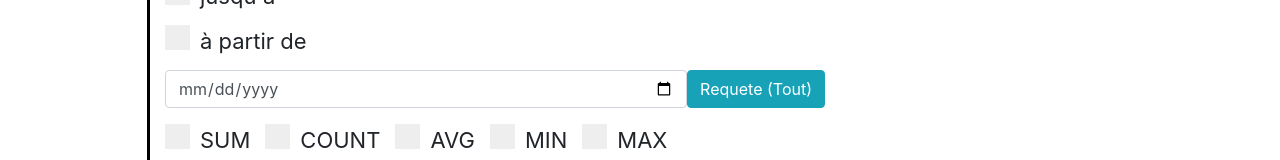
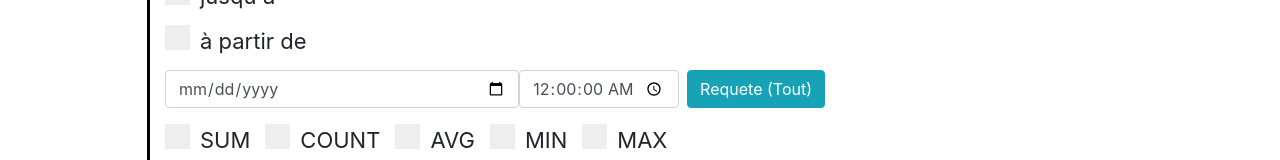
Before and after one commit to PierreTSE/2020-BDD-dashboard, a Vue app: page / in a window 1280 px wide. Shown: the part 430-590 px from the top of the page. Built offline with nearby package versions, Linux system fonts and the light colour scheme.

Commit message:
Heure pour une requete exacte

```diff
--- a/src/components/RequestForm.vue
+++ b/src/components/RequestForm.vue
@@ -54,6 +54,7 @@
             <input type="time" class="form-control mr-2" step="1" v-model="time_after" v-if="date_after_enable" @change="updateRequest()"/>
 
             <input type="date" class="form-control flex-fill" v-model="date_exact" v-if="request_mode_all" @change="updateCheckboxes()"/>
+            <input type="time" class="form-control mr-2" step="1" v-model="time_exact" v-if="request_mode_all" @change="updateCheckboxes()"/>
             <input type="text" class="form-control flex-fill" v-model="manual_query" v-if="manual_query_enable" @keyup="updateRequest()" @keydown="updateRequest()"/>
             <button type="button" class="btn btn-info" @click="onRequestSubmit()">{{submit_text}}</button>
         </form>
@@ -116,6 +117,7 @@ export default {
         time_before: "00:00:00",
         time_after: "00:00:00",
         date_exact: null,
+        time_exact: "00:00:00",
         request: null,
         serie: "MySerie",
         show_request: false,
@@ -131,7 +133,8 @@ export default {
             //load conditions for the request
             if (this.request_mode_all) {
                 if (this.date_exact) {
-                    conditions.push("timestamp == " + Date.parse(this.date_exact)/1000);
+                    let timestamp = this.date_exact + "T" + this.time_exact + ".000Z";
+                    conditions.push("timestamp <= " + Date.parse(timestamp)/1000);
                 } else {
                     this.request =  "SELECT all FROM " + this.serie +";";
                 }
@@ -140,7 +143,6 @@ export default {
                 this.request = this.manual_query;
             }
             else {
-                // TODO : Do we want finer controls ? like choose with hour rather than date (pls no)
                 if (this.date_before_enable){
                     if (this.include_before_enable){
                         let timestamp = this.date_before + "T" + this.time_before + ".000Z";
```
